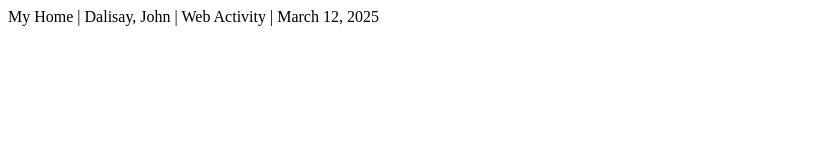
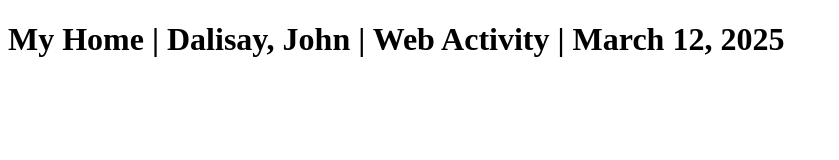
Before and after one commit to Hanjishi/dals-vercel, a website: page index.html in a window 1280 px wide. Shown: the whole page, without its empty margins (0-839 px from the left). Drawn offline with Linux system fonts and the light colour scheme.

Commit message:
change to H1

```diff
--- a/index.html
+++ b/index.html
@@ -6,6 +6,6 @@
   <title>Document</title>
 </head>
 <body>
-  My Home | Dalisay, John | Web Activity | March 12, 2025
+  <H1>My Home | Dalisay, John | Web Activity | March 12, 2025</H1>
 </body>
 </html>
```
